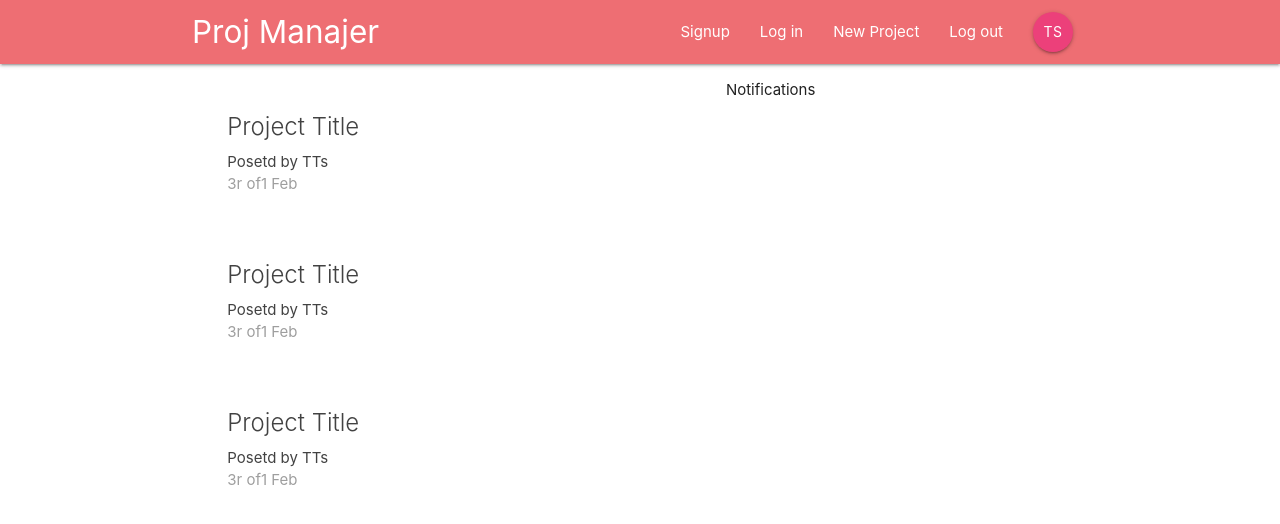
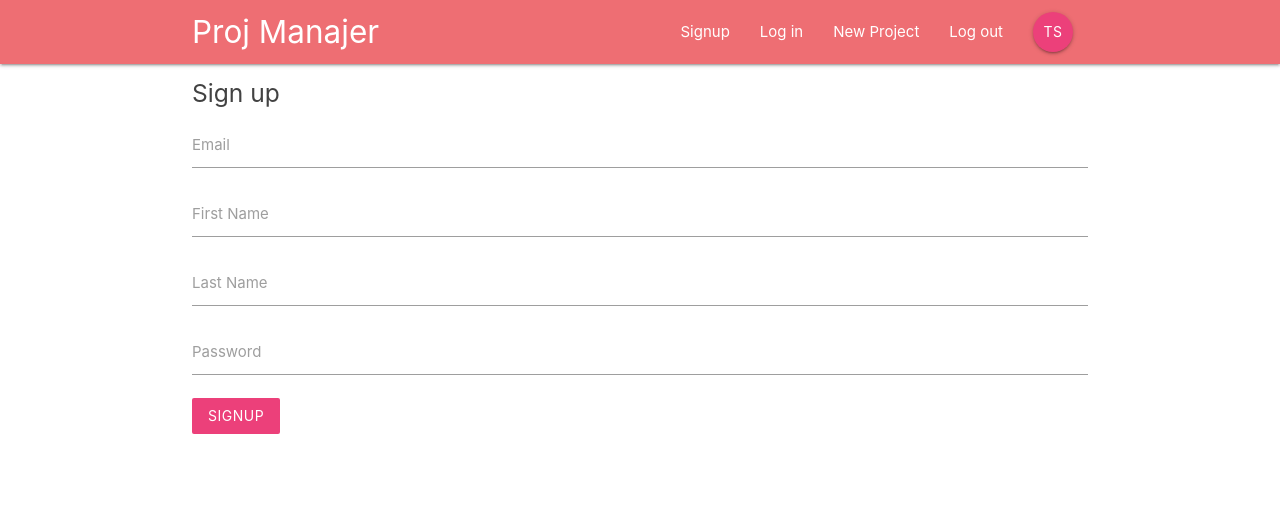
Before and after one commit to trexr/manage-jour, a React (Create React App) app: page /signup in a window 1280 px wide. Shown: the top 524 px of the page. Built offline with nearby package versions, Linux system fonts and the light colour scheme.

Commit message:
Sets up all pages with markup

```diff
--- a/public/index.html
+++ b/public/index.html
@@ -14,6 +14,7 @@
       rel="stylesheet"
       href="https://cdnjs.cloudflare.com/ajax/libs/materialize/1.0.0/css/materialize.min.css"
     />
+    <script src="https://cdnjs.cloudflare.com/ajax/libs/materialize/1.0.0/js/materialize.min.js"></script>
 
     <!--
       manifest.json provides metadata used when your web app is installed on a
--- a/src/App.js
+++ b/src/App.js
@@ -2,6 +2,10 @@
 import { BrowserRouter, Switch, Route } from "react-router-dom";
 import Navbar from "./components/layout/Navbar";
 import Dashboard from "./components/dashboard/Dashboard";
+import ProjectDetails from "./components/projects/ProjectDetails";
+import SignIn from "./components/auth/SignIn";
+import SignUp from "./components/auth/SignUp";
+import CreateProject from "./components/projects/CreateProject";
 
 function App() {
   return (
@@ -9,7 +13,11 @@
       <div className="App">
         <Navbar></Navbar>
         <Switch>
-          <Route path="/" component={Dashboard} />
+          <Route exact path="/" component={Dashboard} />
+          <Route path="/project/:id" component={ProjectDetails} />
+          <Route path="/signin" component={SignIn} />
+          <Route path="/signup" component={SignUp} />
+          <Route path="/create" component={CreateProject} />
         </Switch>
       </div>
     </BrowserRouter>
--- a/src/components/auth/SignIn.jsx
+++ b/src/components/auth/SignIn.jsx
@@ -0,0 +1,39 @@
+import React, { Component } from "react";
+
+class SignIn extends Component {
+  state = {
+    email: "",
+    password: ""
+  };
+  handleChange = e => {
+    this.setState({
+      [e.target.id]: e.target.value
+    });
+  };
+  handleSubmit = e => {
+    console.log(this.state);
+    e.preventDefault();
+  };
+  render() {
+    return (
+      <div className="container">
+        <form className="white" onSubmit={this.handleSubmit}>
+          <h5 className="grey-text text-darken-3">Sign in</h5>
+          <div className="input-field">
+            <label htmlFor="email">Email</label>
+            <input type="email" id="email" onChange={this.handleChange} />
+          </div>
+          <div className="input-field">
+            <label htmlFor="password">Password</label>
+            <input type="password" id="password" onChange={this.handleChange} />
+          </div>
+          <div className="input-field">
+            <button className="btn pink lighten-1 z-depth-0">Login</button>
+          </div>
+        </form>
+      </div>
+    );
+  }
+}
+
+export default SignIn;
--- a/src/components/auth/SignUp.jsx
+++ b/src/components/auth/SignUp.jsx
@@ -0,0 +1,50 @@
+import React, { Component } from "react";
+
+class SignUp extends Component {
+  state = {
+    email: "",
+    password: "",
+    firstName: "",
+    lastName: ""
+  };
+  handleChange = e => {
+    this.setState({
+      [e.target.id]: e.target.value
+    });
+  };
+  handleSubmit = e => {
+    console.log(this.state);
+    e.preventDefault();
+  };
+  render() {
+    return (
+      <div className="container">
+        <form className="white" onSubmit={this.handleSubmit}>
+          <h5 className="grey-text text-darken-3">Sign up</h5>
+          <div className="input-field">
+            <label htmlFor="email">Email</label>
+            <input type="email" id="email" onChange={this.handleChange} />
+          </div>
+          <div className="input-field">
+            <label htmlFor="forName">First Name</label>
+            <input type="text" id="firstName" onChange={this.handleChange} />
+          </div>
+          <div className="input-field">
+            <label htmlFor="lastName">Last Name</label>
+            <input type="text" id="lastName" onChange={this.handleChange} />
+          </div>
+          <div className="input-field">
+            <label htmlFor="password">Password</label>
+            <input type="password" id="password" onChange={this.handleChange} />
+          </div>
+
+          <div className="input-field">
+            <button className="btn pink lighten-1 z-depth-0">SignUp</button>
+          </div>
+        </form>
+      </div>
+    );
+  }
+}
+
+export default SignUp;
--- a/src/components/layout/SignedInLinks.jsx
+++ b/src/components/layout/SignedInLinks.jsx
@@ -5,10 +5,10 @@
   return (
     <ul className="right">
       <li>
-        <NavLink to="/"> New Project </NavLink>
+        <NavLink to="/create"> New Project </NavLink>
       </li>
       <li>
-        <NavLink to="/"> Log out </NavLink>
+        <NavLink to="/logout"> Log out </NavLink>
       </li>
       <li>
         <NavLink to="/" className="btn btn-floating pink lighten-1">
--- a/src/components/layout/SignedOutLinks.jsx
+++ b/src/components/layout/SignedOutLinks.jsx
@@ -5,10 +5,10 @@
   return (
     <ul className="right">
       <li>
-        <NavLink to="/"> Signup </NavLink>
+        <NavLink to="/signup"> Signup </NavLink>
       </li>
       <li>
-        <NavLink to="/"> Log in</NavLink>
+        <NavLink to="/signin"> Log in</NavLink>
       </li>
     </ul>
   );
--- /dev/null
+++ b/src/components/projects/CreateProject.jsx
@@ -0,0 +1,40 @@
+import React, { Component } from "react";
+
+class CreateProject extends Component {
+  state = {};
+  handleChange = e => {
+    this.setState({
+      [e.target.id]: e.target.value
+    });
+  };
+  handleSubmit = e => {
+    console.log(this.state);
+    e.preventDefault();
+  };
+  render() {
+    return (
+      <div className="container">
+        <form className="white" onSubmit={this.handleSubmit} className="white">
+          <h5 className="grey-text text-darken-3">Create Project</h5>
+          <div className="input-field">
+            <label htmlFor="title">Title</label>
+            <input type="text" id="title" onChange={this.handleChange} />
+          </div>
+          <div className="input-field">
+            <label htmlFor="content">Project Content</label>
+            <textarea
+              id="content"
+              onChange={this.handleChange}
+              className="materialize-textarea"
+            />
+          </div>
+          <div className="input-field">
+            <button className="btn pink lighten-1 z-depth-0">Create</button>
+          </div>
+        </form>
+      </div>
+    );
+  }
+}
+
+export default CreateProject;
--- a/src/components/projects/ProjectDetails.jsx
+++ b/src/components/projects/ProjectDetails.jsx
@@ -0,0 +1,26 @@
+import React from "react";
+
+const ProjectDetails = props => {
+  const id = props.match.params.id;
+  return (
+    <div className="container section project-details">
+      <div className="card z-depth-0">
+        <div className="card-content">
+          <span className="card-title">Proj Tile - {id}</span>
+          <p>
+            Lorem ipsum dolor sit amet consectetur adipisicing elit. Accusantium
+            nemo vel nam tempore omnis maxime. Laudantium a explicabo numquam
+            assumenda pariatur, iste neque, optio dicta ipsum molestiae rem ut
+            nihil.
+          </p>
+        </div>
+        <div className="card-action gret lighten-4 grey-text">
+          <div>Posted by t</div>
+          <div>2nd of feb, 2am</div>
+        </div>
+      </div>
+    </div>
+  );
+};
+
+export default ProjectDetails;
```
Also changed, not shown: src/components/projects/CreateProjects.jsx (deleted).
